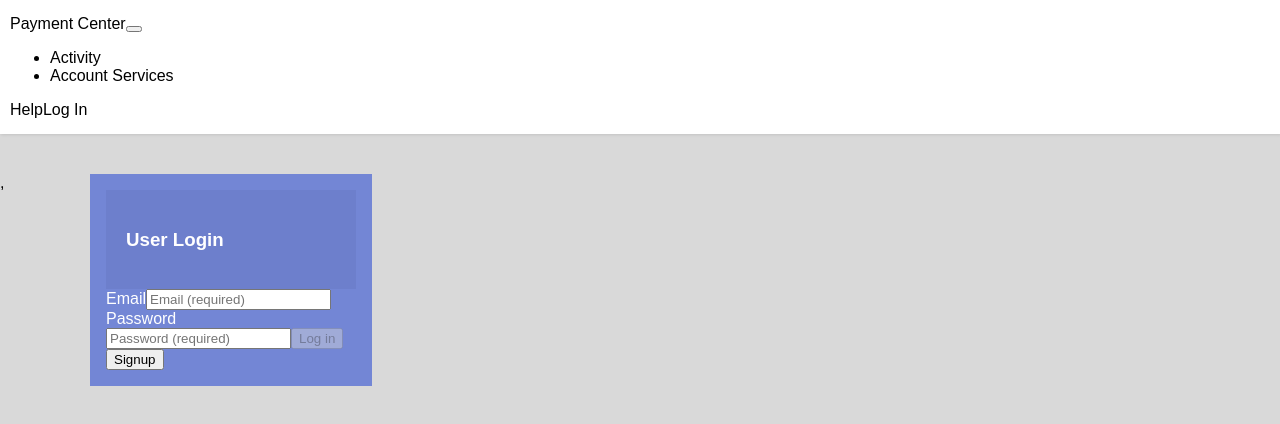
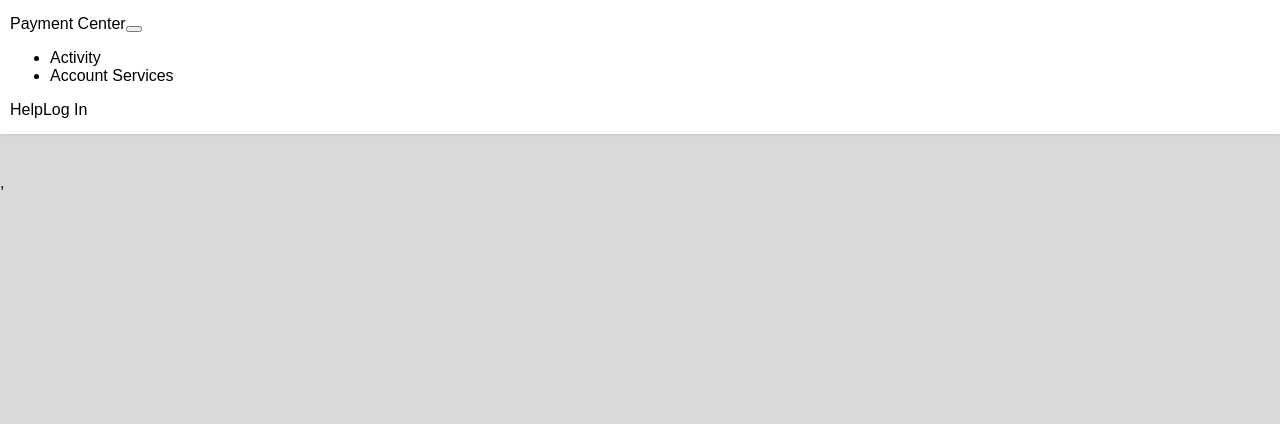
Before and after one commit to Luisfeliz3/paymentcenter, a React (Create React App) app in the folder client/: page / in a window 1280 px wide. Shown: the top 424 px of the page. Built offline with nearby package versions, Linux system fonts and the light colour scheme; the HTML template or start-up script is replaced by a standard one.

Commit message:
adds login passport logic

```diff
--- a/client/src/App.js
+++ b/client/src/App.js
@@ -33,7 +33,7 @@ function App () {
               <div className="App">
                 <Navbar />
                 <Switch>
-                  <Route exact path="/" className="App-link">
+                  <Route exact path="/login" className="App-link">
                     <Login userState={userState} setUserState={setUserState} />
                   </Route>
                   <Route
@@ -49,14 +49,16 @@ function App () {
                   </Route>
                   <Route exact path="/signup" className="App-link"></Route>
                   <ProtectedRoute
-                    exact
-                    path="/activity"
+                    exact path="/activity"
                     className="App-link"
-                    component={Activity}
-                  ></ProtectedRoute>
-                  <Route path="*" render={() => <Redirect to="/" />} />
+
+                  >
+                    <Activity {...userState}/>
+                  </ProtectedRoute>
+
                 </Switch>
               </div>
+			        {userState.email ? <Redirect to="/activity" /> : <></>}
             </BrowserRouter>
           </div>
         </header>
--- a/client/src/components/ProtectedRoute/index.js
+++ b/client/src/components/ProtectedRoute/index.js
@@ -5,7 +5,7 @@ const ProtectedRoute = ({ children }) => (
    <Route >
       {children.props._id
        ? children
-       : <Redirect to='/login' />}
+       : <Redirect to='/activity' />}
    </Route>
 )
  export default ProtectedRoute;
--- a/client/src/pages/Login/Login.js
+++ b/client/src/pages/Login/Login.js
@@ -14,14 +14,19 @@ function Login({ setState, setUserState }) {
 
   const handleInputChange = (event) => {
     event.preventDefault();
-    const { name, value } = event.target;
+    const { name, email } = event.target;
 
-    setState({
-      [name]: value,
-    });
+    setUser({
+        name: name,
+        user: email,
+      });
+    // setState({
+    //   [name]: value,
+    // });
   };
 
   const handleFormSubmit = (event) => {
+    console.log(event.target.value);
 
     event.preventDefault();
     if (user.email && user.password) {
@@ -55,7 +60,7 @@ function Login({ setState, setUserState }) {
         Email
         <input
           value={user.email}
-          onChange={handleInputChange}
+        //   onChange={(e)=>handleInputChange}
           name="email"
           placeholder="Email (required)"
           className="main-button"
@@ -66,7 +71,7 @@ function Login({ setState, setUserState }) {
         Password
         <input
           value={user.password}
-          onChange={handleInputChange}
+        //   onChange={(e)=>handleInputChange}
           name="password"
           placeholder="Password (required)"
           type="password"
```
Also changed, not shown: 1 other file (tests, documents, lock files or other folders).
